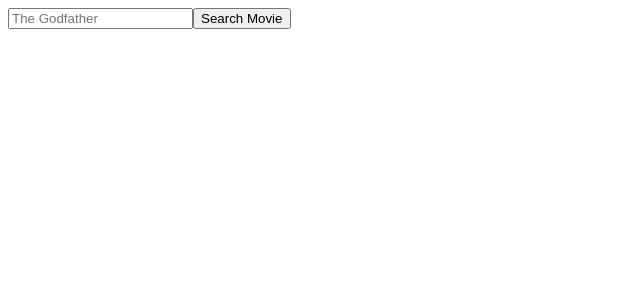
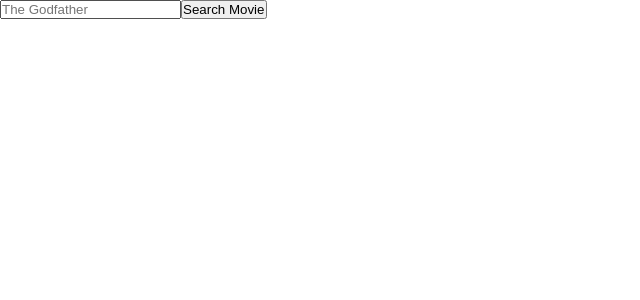
Before and after one commit to RobertBattaglia/movie-fetcher-typescript, a React app in the folder client/: page / in a window 1280 px wide. Shown: the top 300 px of the page, without its empty margins (0-640 px from the left). Built offline with nearby package versions, Linux system fonts and the light colour scheme.

Commit message:
add global theme

```diff
--- a/client/src/App.tsx
+++ b/client/src/App.tsx
@@ -1,5 +1,7 @@
 import * as React from 'react';
+import { Global } from '@emotion/core';
 
+import theme from './theme';
 import Search from './components/Search';
 import Movies from './components/Movies';
 
@@ -8,6 +10,7 @@ const App: React.FC = () => {
 
   return (
     <>
+      <Global styles={theme} />
       <Search placeholder="The Godfather" setMovies={setMovies} />
       <Movies movies={movies} />
     </>
--- /dev/null
+++ b/client/src/theme.tsx
@@ -0,0 +1,13 @@
+import { css } from '@emotion/core';
+
+const theme = css`
+  *,
+  *::before,
+  *::after {
+    margin: 0;
+    padding: 0;
+    box-sizing: border-box;
+  }
+`;
+
+export default theme;
```
